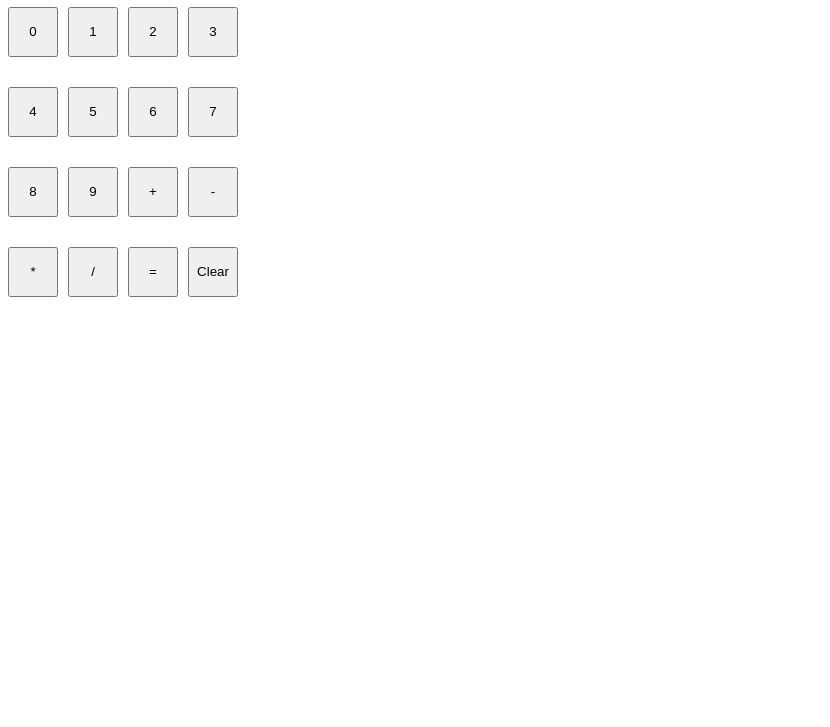
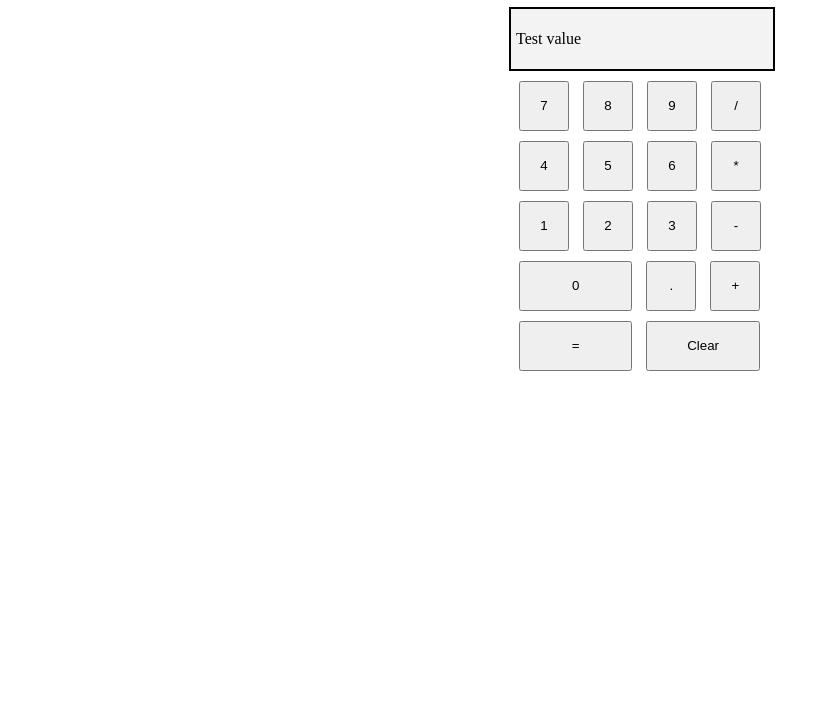
Before and after one commit to therossington/calculator, a plain HTML site: page index.html in a window 1280 px wide. Shown: the part 73-800 px from the top of the page, without its empty margins (0-830 px from the left). Drawn offline with Linux system fonts and the light colour scheme.

Commit message:
Add additional css and html

```diff
--- a/index.html
+++ b/index.html
@@ -5,28 +5,42 @@
         <meta charset="UTF-8">
         <link rel="stylesheet" type="text/css" href="style.css">
     </head>
-    <body>
+    <body class="body">
         <div class="heading">
             <h1>Calculator</h1>
         </div>
             <div class="calculator">
+                <div class="screen">
+                    <p>Test value</p>
+                </div>
                 <div class="keypad">
-                    <button type="submit" id="num0">0</button>
-                    <button type="submit" id="num1">1</button>
-                    <button type="submit" id="num2">2</button>
-                    <button type="submit" id="num3">3</button>
-                    <button type="submit" id="num4">4</button>
-                    <button type="submit" id="num5">5</button>
-                    <button type="submit" id="num6">6</button>
-                    <button type="submit" id="num7">7</button>
-                    <button type="submit" id="num8">8</button>
-                    <button type="submot" id="num9">9</button>
-                    <button type="submit" id="addition">+</button>
-                    <button type="submit" id="subtract">-</button>
-                    <button type="submit" id="multiply">*</button>
-                    <button type="submit" id="divide">/</button>
-                    <button type="submit" id="equals">=</button>
-                    <button type="reset" id="clear">Clear</button>
+                    <div class="column">
+                        <button type="submot" id="num9">7</button>
+                        <button type="submit" id="num8">8</button>
+                        <button type="submit" id="num7">9</button>
+                        <button type="submit" id="multiply">/</button>
+                    </div>
+                    <div class="column">
+                        <button type="submit" id="num6">4</button>
+                        <button type="submit" id="num5">5</button>
+                        <button type="submit" id="num4">6</button>
+                        <button type="submit" id="multiply">*</button>
+                    </div>
+                    <div class="column">
+                        <button type="submit" id="num3">1</button>
+                        <button type="submit" id="num2">2</button>
+                        <button type="submit" id="num1">3</button>
+                        <button type="submit" id="subtract">-</button>
+                    </div>
+                    <div class="column">
+                        <button type="submit" id="num0">0</button>
+                        <button type="submit" id="decimal">.</button>
+                        <button type="submit" id="addition">+</button>
+                    </div>
+                    <div class="column">
+                        <button type="submit" id="equals">=</button>
+                        <button type="reset"  id="clear">Clear</button>
+                    </div>
                 </div>
         </div>
         <script src="scripts.js" defer></script>
--- a/style.css
+++ b/style.css
@@ -2,12 +2,29 @@ button {
     cursor: pointer;
     height: 50px;
     width: 50px;
+    margin: 5px;
+}
+
+.heading, .calculator {
+    margin: auto;
+    width: max-content;
+    height: max-content;
+}
+
+.screen {
+    width: 100%;
+    margin: 5px;
+    margin-left: -5px;
+    padding: 5px;
+    border: 2px solid black;
+    background-color: #f3f3f3;
 }
 
 .keypad {
-    display: grid;
-    grid-template-columns: repeat(4, 30px);
-    grid-template-rows: repeat(4, 30px);
-    row-gap: 50px;
-    column-gap: 30px;
+    display: flex;
+    flex-direction: column;
 }
+
+#equals, #clear, #num0 {
+    width: 45%;
+}
```
